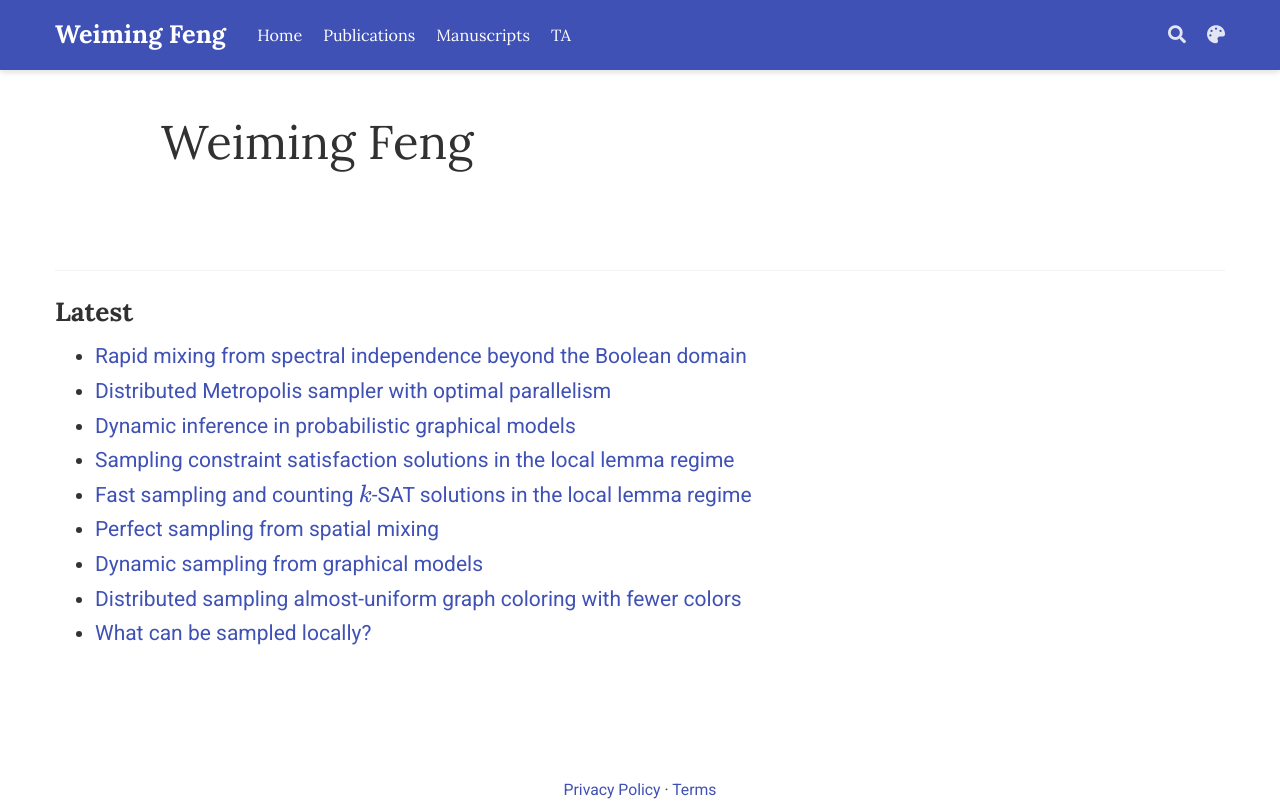
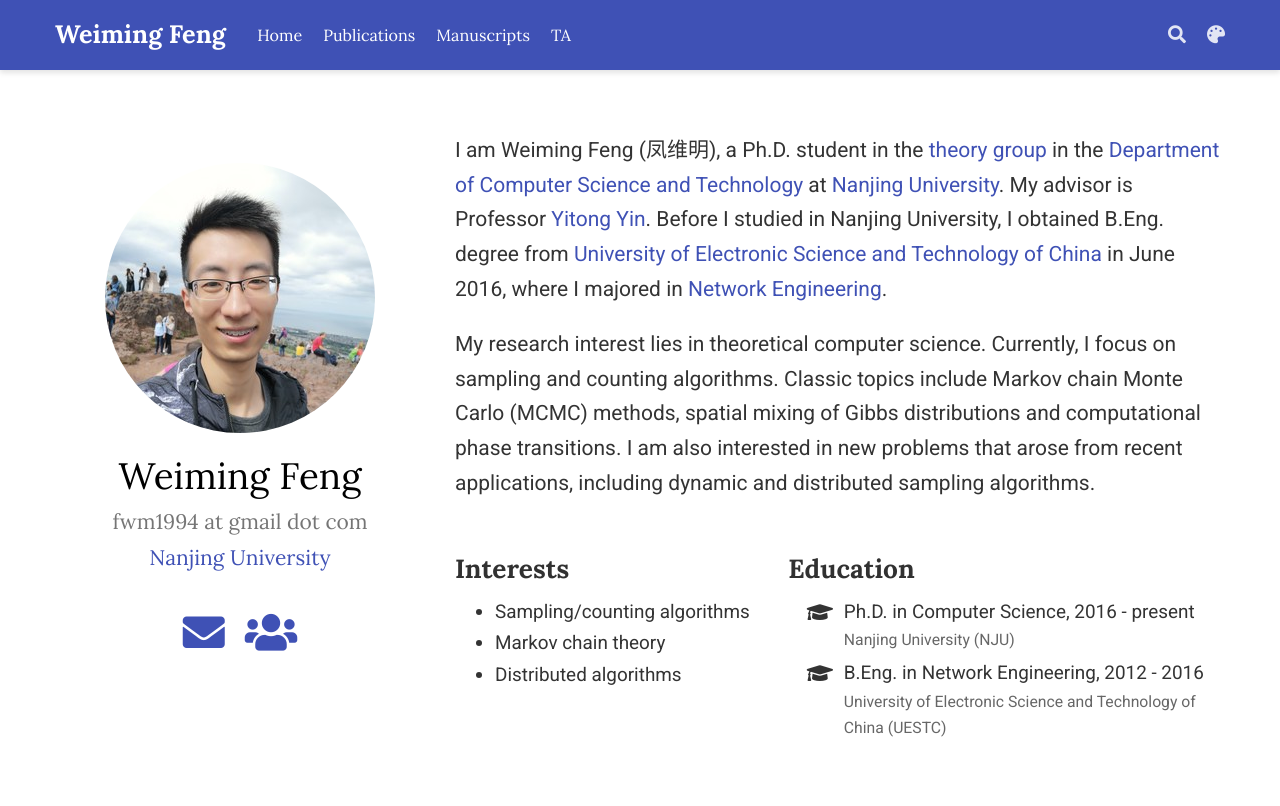
Before and after one commit to fwm94/fwm94.github.io, a plain HTML site: page author/weiming-feng/index.html in a window 1280 px wide. Shown: the top 806 px of the page. Drawn offline with nearby package versions, Linux system fonts and the light colour scheme; some packages are replaced by stand-ins of ours; some icons are missing.

Commit message:
slides update

```diff
--- a/author/weiming-feng/index.html
+++ b/author/weiming-feng/index.html
@@ -240,10 +240,10 @@
   <meta property="og:site_name" content="Weiming Feng">
   <meta property="og:url" content="https://fwm94.github.io/author/weiming-feng/">
   <meta property="og:title" content="Weiming Feng | Weiming Feng">
-  <meta property="og:description" content="fwm1994 at gmail dot com"><meta property="og:image" content="https://fwm94.github.io/images/icon_hu0b7a4cb9992c9ac0e91bd28ffd38dd00_9727_512x512_fill_lanczos_center_2.png">
-  <meta property="twitter:image" content="https://fwm94.github.io/images/icon_hu0b7a4cb9992c9ac0e91bd28ffd38dd00_9727_512x512_fill_lanczos_center_2.png"><meta property="og:locale" content="en-us">
+  <meta property="og:description" content="fwm1994 at gmail dot com"><meta property="og:image" content="https://fwm94.github.io/author/weiming-feng/avatar_hu37849d196d3d2fc2bed0c74e76174450_4584684_270x270_fill_q90_lanczos_center.jpg">
+  <meta property="twitter:image" content="https://fwm94.github.io/author/weiming-feng/avatar_hu37849d196d3d2fc2bed0c74e76174450_4584684_270x270_fill_q90_lanczos_center.jpg"><meta property="og:locale" content="en-us">
 
-    <meta property="og:updated_time" content="2021-01-10T12:25:00&#43;08:00">
+
 
 
 
@@ -496,10 +496,6 @@
 
 
 
-<div class="universal-wrapper pt-3">
-  <h1>Weiming Feng</h1>
-</div>
-
 
 <section id="profile-page" class="pt-5">
   <div class="container">
@@ -509,48 +505,163 @@
 
 
 
-    <div class="article-widget content-widget-hr">
-      <h3>Latest</h3>
-      <ul>
+
+
+
+
+
+
+
+
+
+
+
+
+
+
+
+<div class="row">
+  <div class="col-12 col-lg-4">
+    <div id="profile">
+
+
+
+      <img class="avatar avatar-circle" src="/author/weiming-feng/avatar_hu37849d196d3d2fc2bed0c74e76174450_4584684_270x270_fill_q90_lanczos_center.jpg" alt="Weiming Feng">
+
+
+      <div class="portrait-title">
+        <h2>Weiming Feng</h2>
+        <h3>fwm1994 at gmail dot com</h3>
+
+
+        <h3>
+          <a href="https://www.nju.edu.cn/" target="_blank" rel="noopener">
+          <span>Nanjing University</span>
+          </a>
+        </h3>
+
+      </div>
+
+      <ul class="network-icon" aria-hidden="true">
+
+
+
+
+
+
+
+
+
 
         <li>
-          <a href="/publication/mcmcmixingtime/">Rapid mixing from spectral independence beyond the Boolean domain</a>
+          <a href="mailto:fwm1994@gmail.com" >
+            <i class="fas fa-envelope big-icon"></i>
+          </a>
         </li>
 
+
+
+
+
+
+
+
+
+
         <li>
-          <a href="/publication/distrsimulate/">Distributed Metropolis sampler with optimal parallelism</a>
+          <a href="https://scholar.google.com/citations?user=uh1-AvwAAAAJ&amp;hl=en" target="_blank" rel="noopener">
+            <i class="ai ai-google-scholar big-icon"></i>
+          </a>
         </li>
 
-        <li>
-          <a href="/publication/dynamicinf/">Dynamic inference in probabilistic graphical models</a>
-        </li>
+
+
+
+
+
+
+
+
+
+
 
         <li>
-          <a href="/publication/hypergraphcoloring/">Sampling constraint satisfaction solutions in the local lemma regime</a>
-        </li>
-
-        <li>
-          <a href="/publication/mcmcforcnf/">Fast sampling and counting $k$-SAT solutions in the local lemma regime</a>
-        </li>
-
-        <li>
-          <a href="/publication/perfectcolouring/">Perfect sampling from spatial mixing</a>
-        </li>
-
-        <li>
-          <a href="/publication/dynamicsampling/">Dynamic sampling from graphical models</a>
-        </li>
-
-        <li>
-          <a href="/publication/localcoloring/">Distributed sampling almost-uniform graph coloring with fewer colors</a>
-        </li>
-
-        <li>
-          <a href="/publication/localsampling/">What can be sampled locally?</a>
+          <a href="http://tcs.nju.edu.cn/wiki/index.php/Main_Page" target="_blank" rel="noopener">
+            <i class="fas fa-users big-icon"></i>
+          </a>
         </li>
 
       </ul>
+
     </div>
+  </div>
+  <div class="col-12 col-lg-8">
+
+
+
+
+    <p>I am Weiming Feng (凤维明), a Ph.D. student in the
+<a href="http://tcs.nju.edu.cn/" target="_blank" rel="noopener">theory group</a> in the
+<a href="https://cs.nju.edu.cn/" target="_blank" rel="noopener">Department of Computer Science and Technology</a> at
+<a href="https://www.nju.edu.cn/" target="_blank" rel="noopener">Nanjing University</a>.
+My advisor is Professor
+<a href="http://tcs.nju.edu.cn/yinyt/Yitong_Yin_homepage.html" target="_blank" rel="noopener">Yitong Yin</a>.
+Before I studied in Nanjing University, I obtained B.Eng. degree from
+<a href="https://www.uestc.edu.cn/" target="_blank" rel="noopener">University of Electronic Science and Technology of China</a> in June 2016, where I majored in
+<a href="http://www.sice.uestc.edu.cn/" target="_blank" rel="noopener">Network Engineering</a>.</p>
+<p>My research interest lies in theoretical computer science. Currently, I focus on sampling and counting algorithms. Classic topics include Markov chain Monte Carlo (MCMC) methods, spatial mixing of Gibbs distributions and computational phase transitions. I am also interested in new problems that arose from recent applications, including dynamic and distributed sampling algorithms.</p>
+
+
+    <div class="row">
+
+
+      <div class="col-md-5">
+        <h3>Interests</h3>
+        <ul class="ul-interests">
+
+          <li>Sampling/counting algorithms</li>
+
+          <li>Markov chain theory</li>
+
+          <li>Distributed algorithms</li>
+
+        </ul>
+      </div>
+
+
+
+      <div class="col-md-7">
+        <h3>Education</h3>
+        <ul class="ul-edu fa-ul">
+
+          <li>
+            <i class="fa-li fas fa-graduation-cap"></i>
+            <div class="description">
+              <p class="course">Ph.D. in Computer Science, 2016 - present</p>
+              <p class="institution">Nanjing University (NJU)</p>
+            </div>
+          </li>
+
+          <li>
+            <i class="fa-li fas fa-graduation-cap"></i>
+            <div class="description">
+              <p class="course">B.Eng. in Network Engineering, 2012 - 2016</p>
+              <p class="institution">University of Electronic Science and Technology of China (UESTC)</p>
+            </div>
+          </li>
+
+        </ul>
+      </div>
+
+
+    </div>
+  </div>
+</div>
+
+
+
+
+
 
   </div>
 </section>
```
Also changed, not shown: 2 other files.
